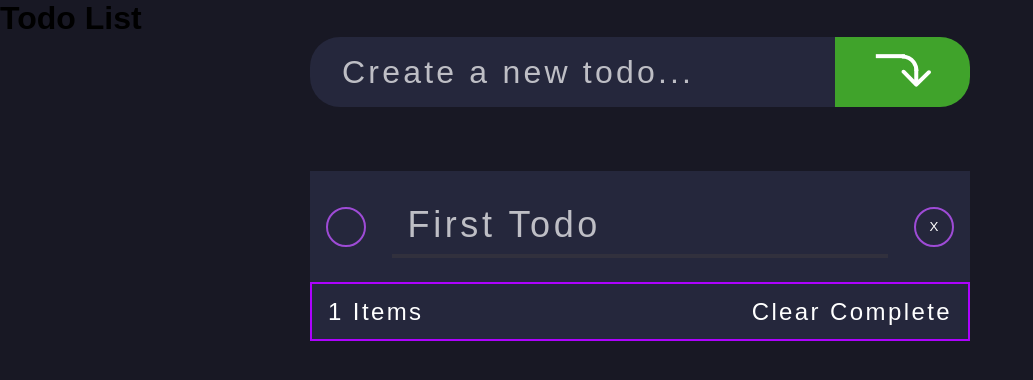
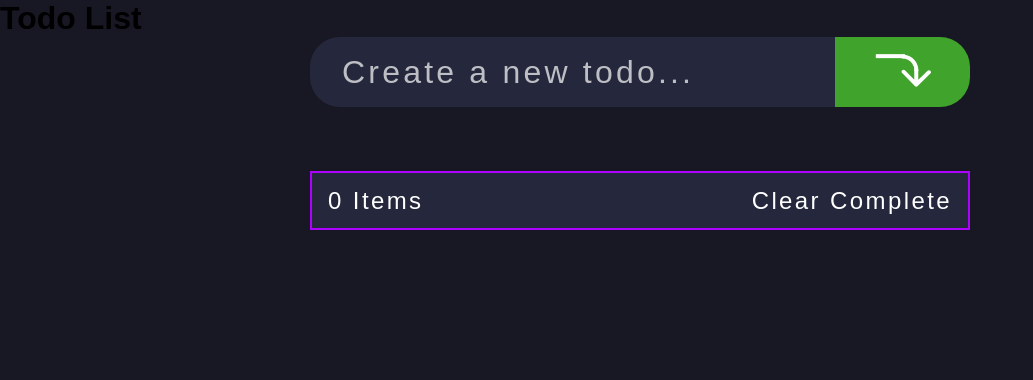
Before and after one commit to idembele70/angular-todo, an Angular app: page / in a window 1280 px wide. Shown: the top 380 px of the page, without its empty margins (0-1033 px from the left). Built offline with nearby package versions, Linux system fonts and the light colour scheme.

Commit message:
[test] created a test for adding todos

```diff
--- a/src/app/app.component.ts
+++ b/src/app/app.component.ts
@@ -9,11 +9,7 @@ import { ITodo } from './models';
 export class AppComponent {
   todos: ITodo[]
   constructor() {
-    this.todos = [{
-      id: 0,
-      text: "First Todo",
-      completed: false
-    }]
+    this.todos = []
   }
   onAddTodo(todo: ITodo) {
     this.todos.push(todo)
```
Also changed, not shown: 1 other file (tests, documents, lock files or other folders).
